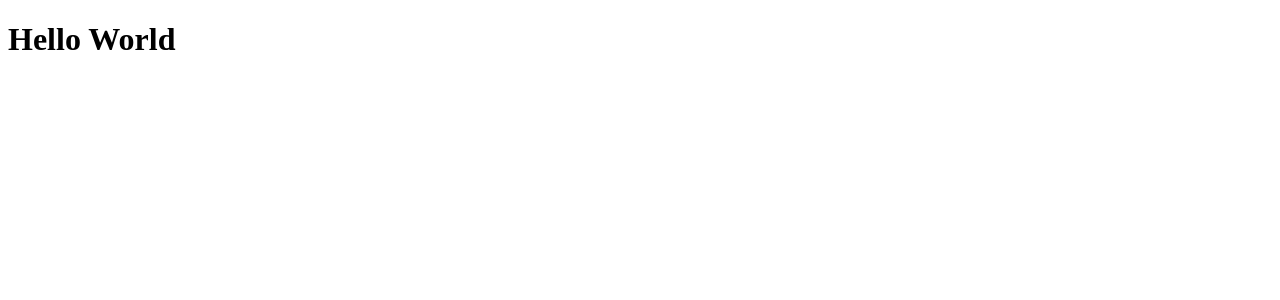
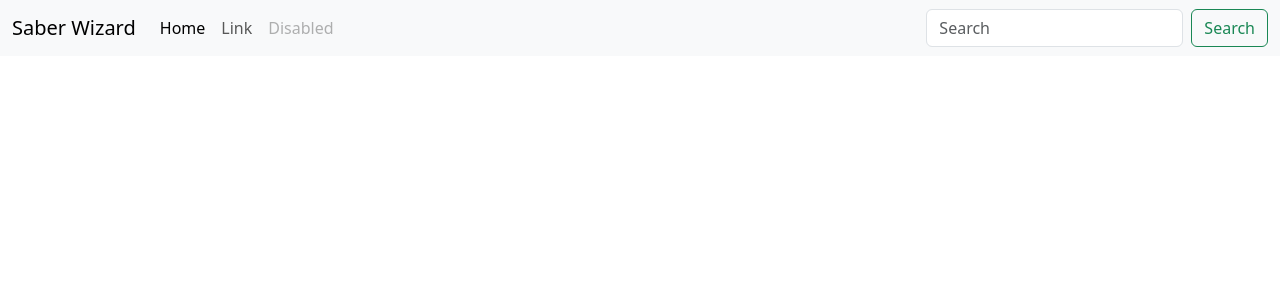
Before and after one commit to IgorAguiar-Giro/SaberjetXP-Wizard, a Next.js app: page / in a window 1280 px wide. Shown: the top 300 px of the page. Built offline with nearby package versions, Linux system fonts and the light colour scheme.

Commit message:
add `components` and `assets`, add bootstrap dependence and navbar

```diff
--- /dev/null
+++ b/components/NavBar.js
@@ -0,0 +1,52 @@
+export default function NavBar() {
+  return (
+    <>
+      <nav class="navbar navbar-expand-lg bg-body-tertiary">
+        <div class="container-fluid">
+          <a class="navbar-brand" href="#">
+            Saber Wizard
+          </a>
+          <button
+            class="navbar-toggler"
+            type="button"
+            data-bs-toggle="collapse"
+            data-bs-target="#navbarSupportedContent"
+            aria-controls="navbarSupportedContent"
+            aria-expanded="false"
+            aria-label="Toggle navigation"
+          >
+            <span class="navbar-toggler-icon"></span>
+          </button>
+          <div class="collapse navbar-collapse" id="navbarSupportedContent">
+            <ul class="navbar-nav me-auto mb-2 mb-lg-0">
+              <li class="nav-item">
+                <a class="nav-link active" aria-current="page" href="#">
+                  Home
+                </a>
+              </li>
+              <li class="nav-item">
+                <a class="nav-link" href="#">
+                  Link
+                </a>
+              </li>
+              <li class="nav-item">
+                <a class="nav-link disabled">Disabled</a>
+              </li>
+            </ul>
+            <form class="d-flex" role="search">
+              <input
+                class="form-control me-2"
+                type="search"
+                placeholder="Search"
+                aria-label="Search"
+              />
+              <button class="btn btn-outline-success" type="submit">
+                Search
+              </button>
+            </form>
+          </div>
+        </div>
+      </nav>
+    </>
+  );
+}
--- a/package.json
+++ b/package.json
@@ -11,8 +11,10 @@
   "author": "",
   "license": "MIT",
   "dependencies": {
+    "bootstrap": "^5.3.0",
     "next": "^13.1.6",
     "react": "^18.2.0",
+    "react-bootstrap": "^2.8.0",
     "react-dom": "^18.2.0"
   },
   "devDependencies": {
--- a/pages/index.js
+++ b/pages/index.js
@@ -1,5 +1,7 @@
-function Home() {
-  return <h1>Hello World</h1>;
+import React from "react";
+import "bootstrap/dist/css/bootstrap.min.css";
+import NavBar from "../components/navbar";
+
+export default function App() {
+  return <NavBar />;
 }
-
-export default Home;
```
Also changed, not shown: assets/style.css (added), 2 other files (tests, documents, lock files or other folders).
